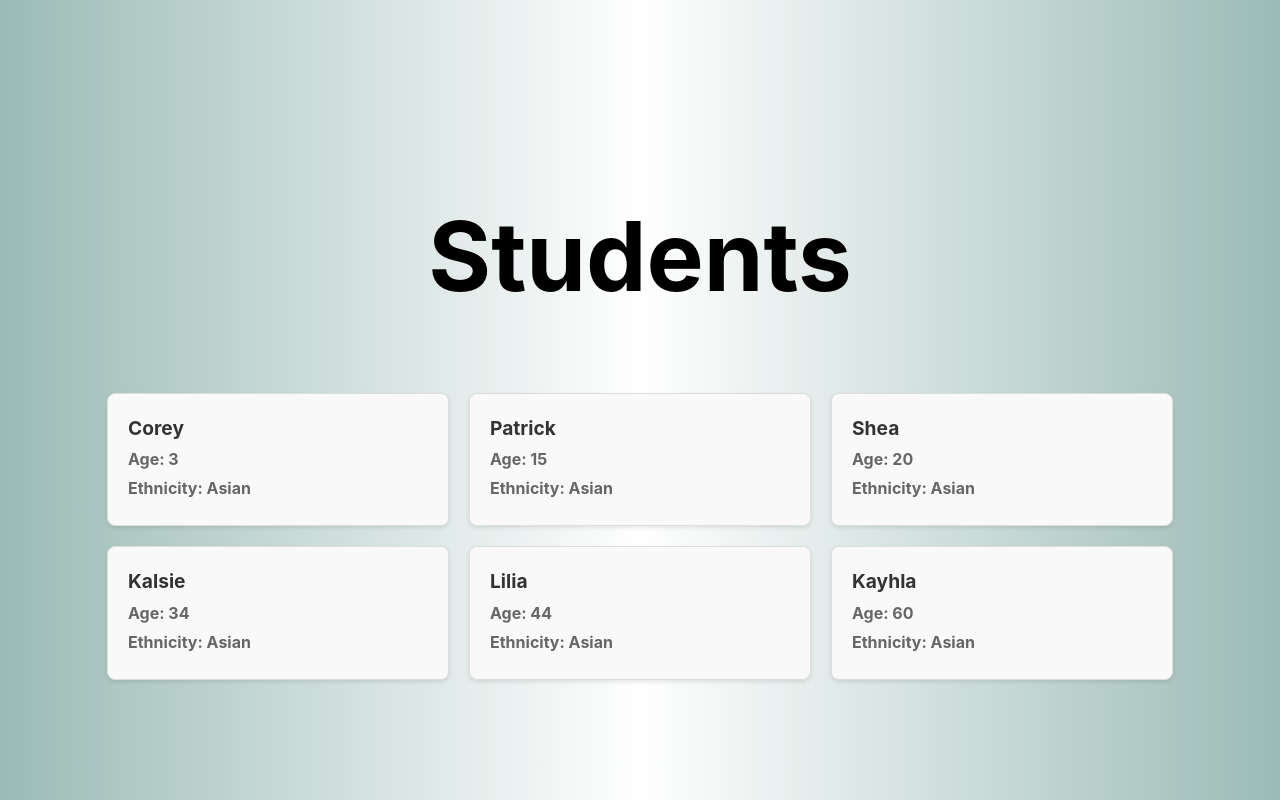
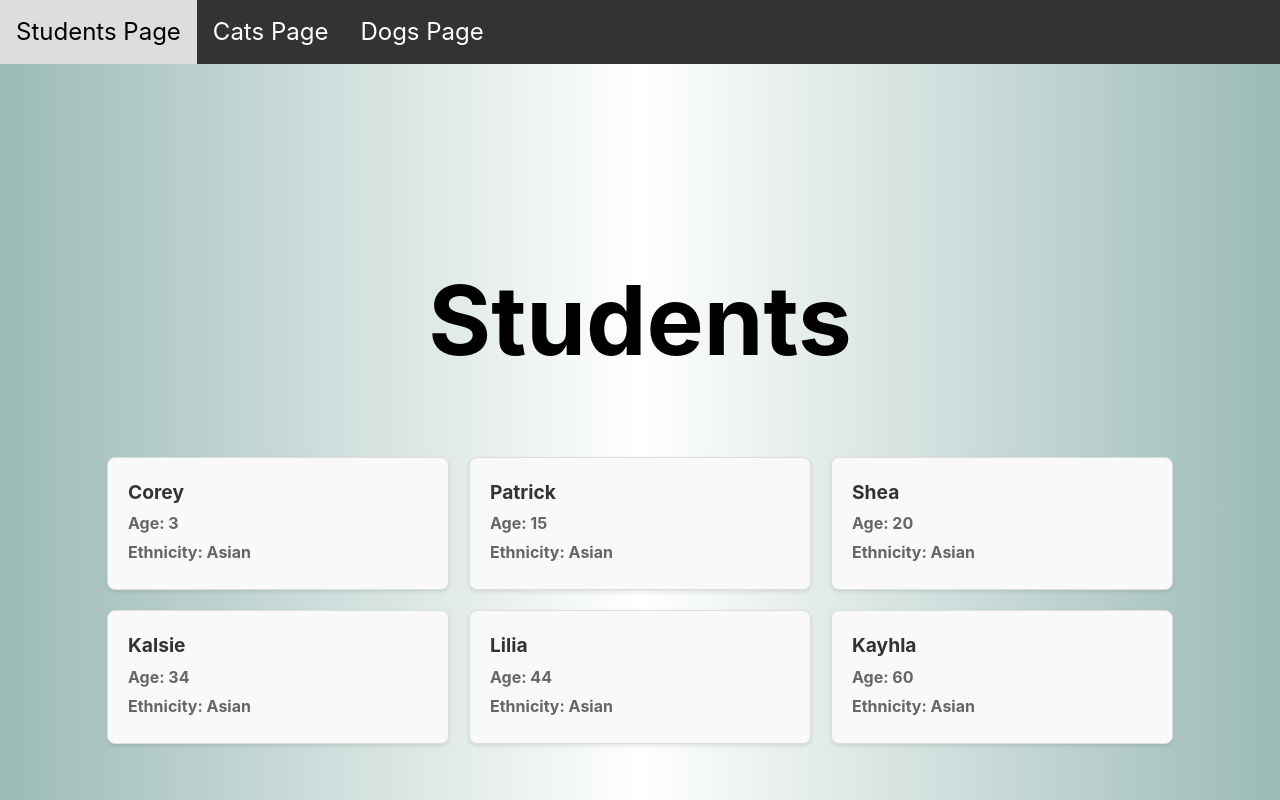
Before and after one commit to lmerrin/cat-dog, a React (Vite) app: page / in a window 1280 px wide. Built offline with nearby package versions, Linux system fonts and the light colour scheme.

Commit message:
implement user  navigation  with links to all routes

```diff
--- a/src/App.css
+++ b/src/App.css
@@ -20,3 +20,39 @@
     rgba(155, 187, 182, 1) 100%
   );
 }
+
+
+.navigation {
+  display: flex;
+  background-color: #333; /* Dark background for the nav bar */
+  overflow: hidden;
+  width: 100%;
+}
+
+.nav-menu {
+  list-style-type: none; /* Removes bullets from the list */
+  margin: 0;
+  padding: 0;
+  display: flex; /* Display list items in a row */
+}
+
+.nav-menu li a {
+  display: block; /* Style links to fill the list item area */
+  color: white; /* Text color */
+  text-align: center;
+  padding: 14px 16px; /* Spacing inside links */
+  text-decoration: none; /* Remove underlines from links */
+  font-size: 1.5rem;
+}
+
+/* Change link color on hover */
+.nav-menu li a:hover {
+  background-color: #ddd;
+  color: black;
+}
+
+
+.nav-menu li .active {
+  background-color: #ddd;
+  color: black;
+}
--- a/src/App.jsx
+++ b/src/App.jsx
@@ -1,23 +1,32 @@
 import { useState } from "react";
-import { Routes, Route } from "react-router-dom";
+import { Routes, Route, NavLink } from "react-router-dom";
 import Students from "./Routes/Students/Students";
 import Cats from "./Routes/Cats/Cats";
 import Dogs from "./Routes/Dogs/Dogs";
 
 import "./App.css";
 
-
-
-
 function App() {
   return (
     <>
+      <nav className="navigation">
+        <ul className="nav-menu">
+          <li>
+            <NavLink to="/">Students Page</NavLink>
+          </li>
+          <li>
+            <NavLink to="/Cats">Cats Page</NavLink>
+          </li>
+          <li>
+            <NavLink to="/Dogs">Dogs Page</NavLink>
+          </li>
+        </ul>
+      </nav>
       <Routes>
         <Route path="/" element={<Students />} />
         <Route path="/cats" element={<Cats />} />
         <Route path="/dogs" element={<Dogs />} />
       </Routes>
-
     </>
   );
 }
```
Lines whose indentation alone changed are shown as unchanged.
